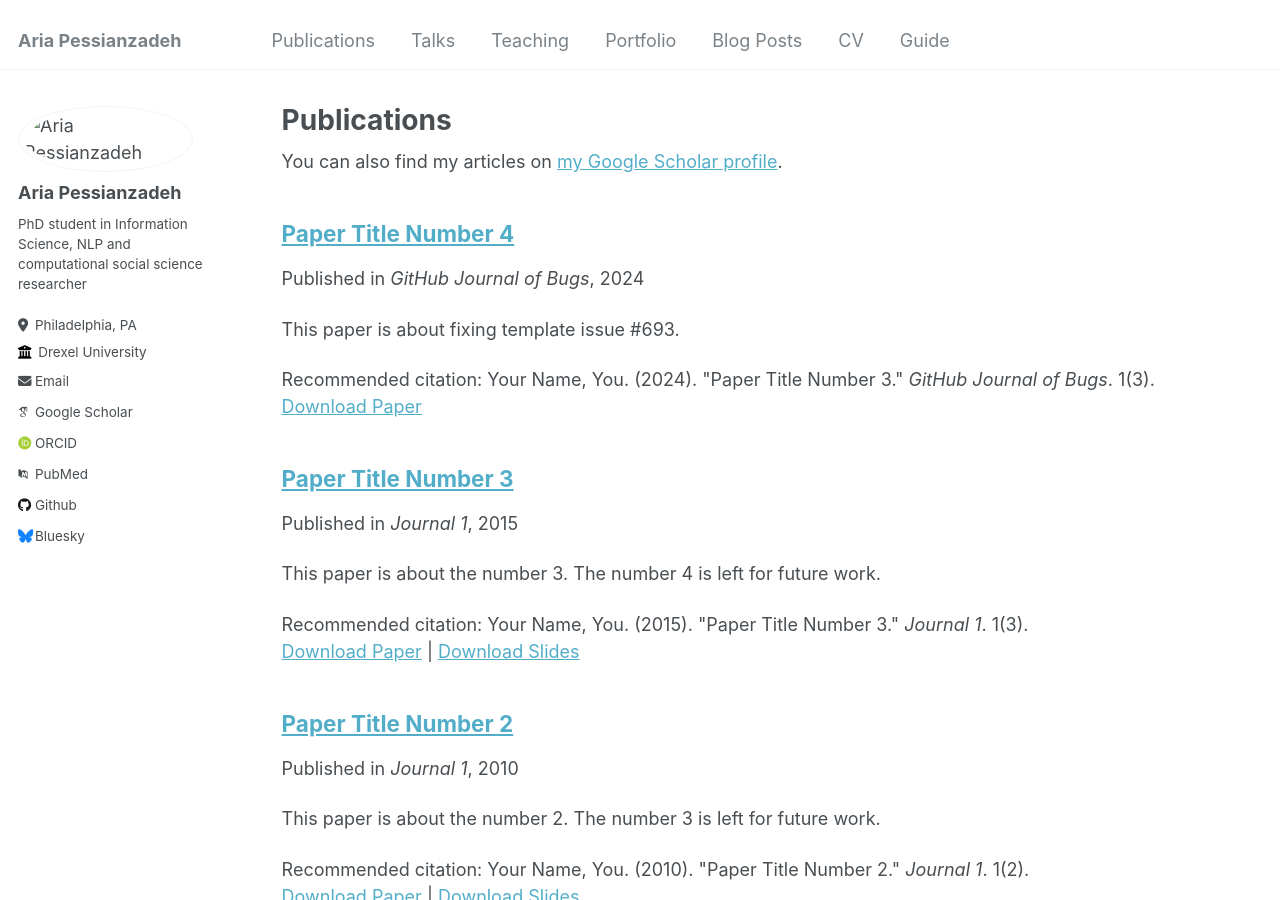
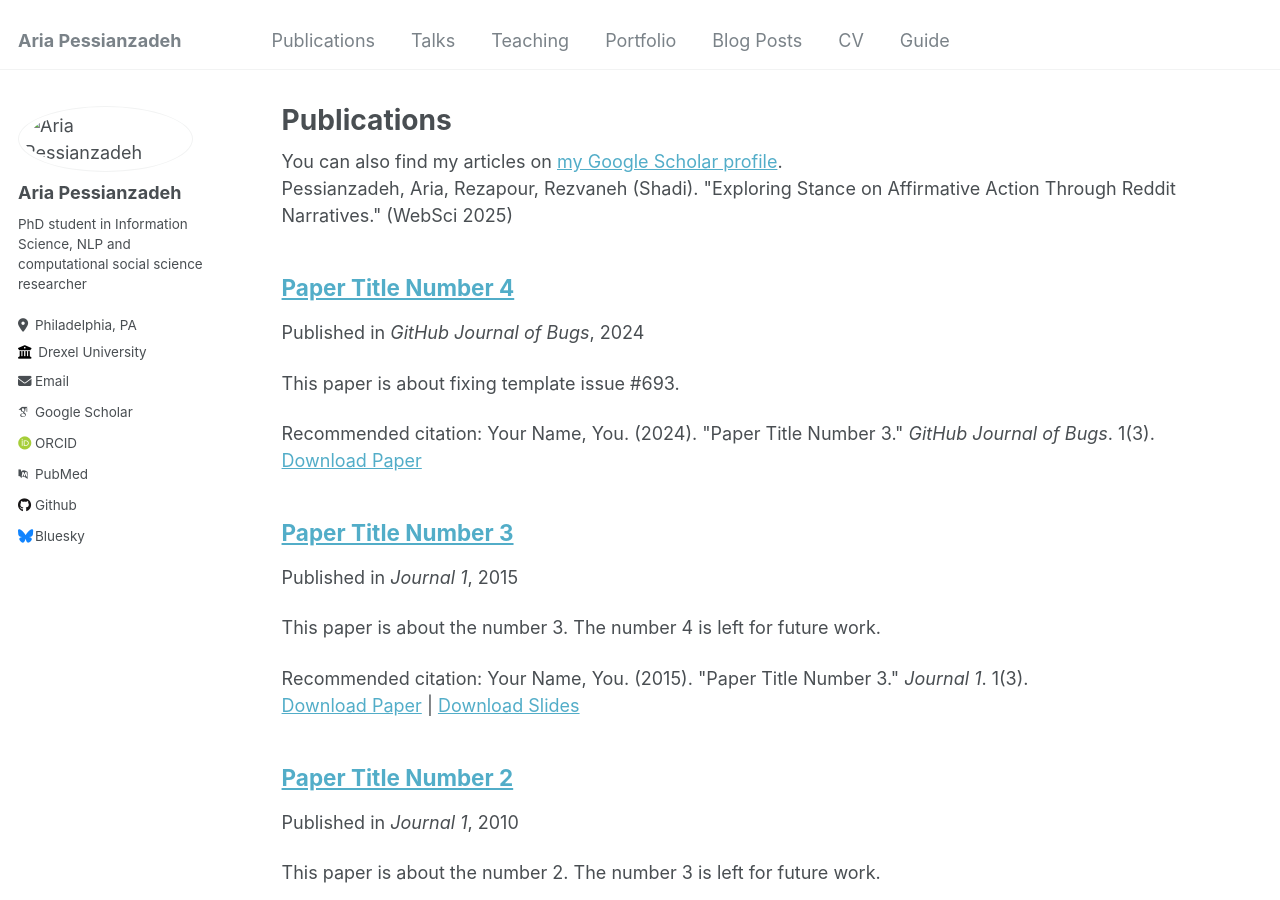
Before and after one commit to aryapess/aryapess.github.io, a Jekyll site: the page built from _pages/publications.md, in a window 1280 px wide and 900 px high. Built offline with Jekyll 4.4.1, drawn with Linux system fonts in a browser that asks for light colours; some web fonts are replaced.

Commit message:
Update publications.md

```diff
--- a/_pages/publications.md
+++ b/_pages/publications.md
@@ -9,6 +9,10 @@ author_profile: true
   <div class="wordwrap">You can also find my articles on <a href="{{https://scholar.google.com/scholar?hl=en&as_sdt=0%2C39&q=aria+pessianzadeh&btnG=}}">my Google Scholar profile</a>.</div>
 {% endif %}
 
+{% if site.author.googlescholar %}
+  <div class="wordwrap">Pessianzadeh, Aria, Rezapour, Rezvaneh (Shadi). "Exploring Stance on Affirmative Action Through Reddit Narratives." (WebSci 2025)</div>
+{% endif %}
+
 {% include base_path %}
 
 {% for post in site.publications reversed %}
```
